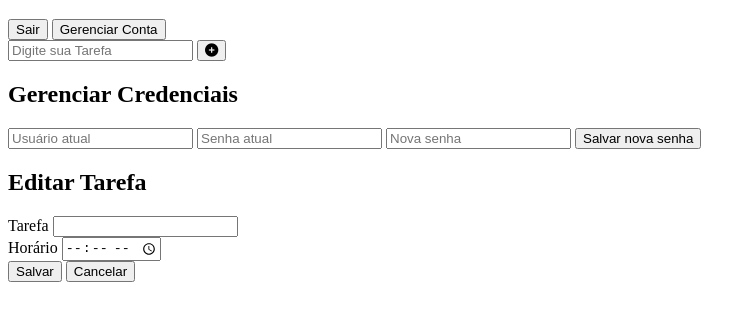
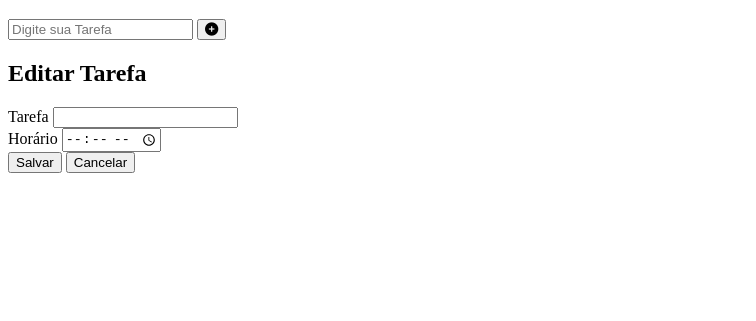
Before and after one commit to Gileade2130/Listadetarefas, a plain HTML site: page index.html in a window 1280 px wide. Shown: the part 61-382 px from the top of the page, without its empty margins (0-756 px from the left). Drawn offline with Linux system fonts and the light colour scheme.

Commit message:
Update index.html

```diff
--- a/index.html
+++ b/index.html
@@ -10,24 +10,9 @@
 <body>
 <header>
     <h1> Lista de Tarefas </h1>
-    <div class="header-actions">
-        <button id="logout-btn">Sair</button>
-        <button id="manage-btn">Gerenciar Conta</button>
-    </div>
     <input type="text" id="tarefa" placeholder="Digite sua Tarefa">
     <button id="btn"><i class="fas fa-plus-circle"></i></button>
 </header>
-
-<div id="manage-account-container" class="hidden">
-    <h2>Gerenciar Credenciais</h2>
-    <form id="manage-form">
-        <input type="text" id="current-username" placeholder="Usuário atual" required>
-        <input type="password" id="current-password" placeholder="Senha atual" required>
-        <input type="password" id="new-password" placeholder="Nova senha" required>
-        <button type="submit">Salvar nova senha</button>
-    </form>
-    <p id="manage-message"></p>
-</div>
 
 <ul id="lista"></ul>
 
```
